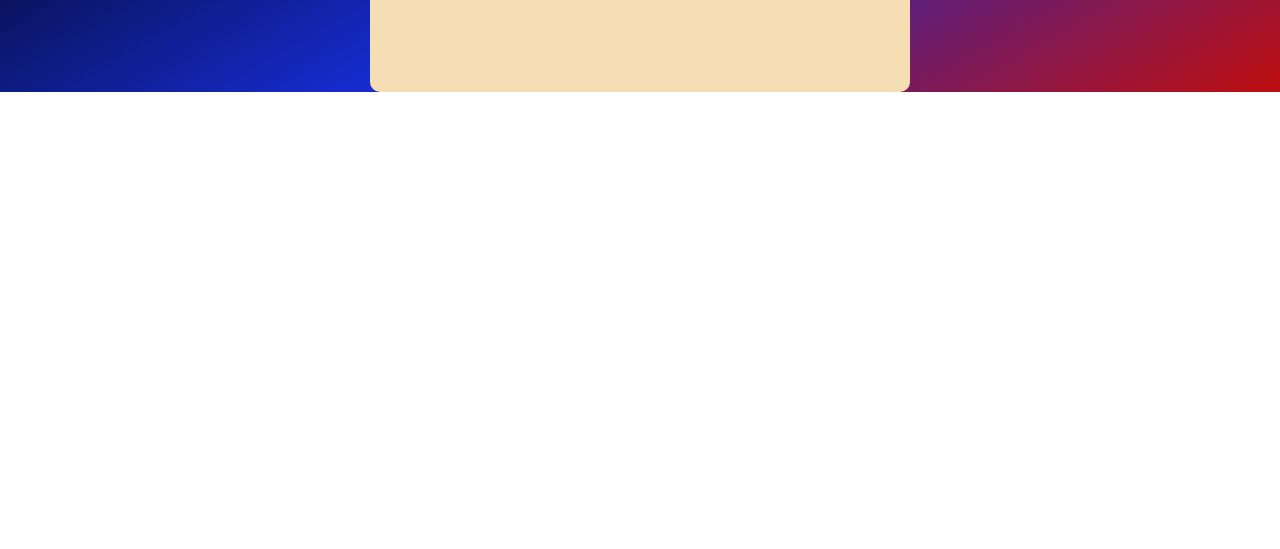
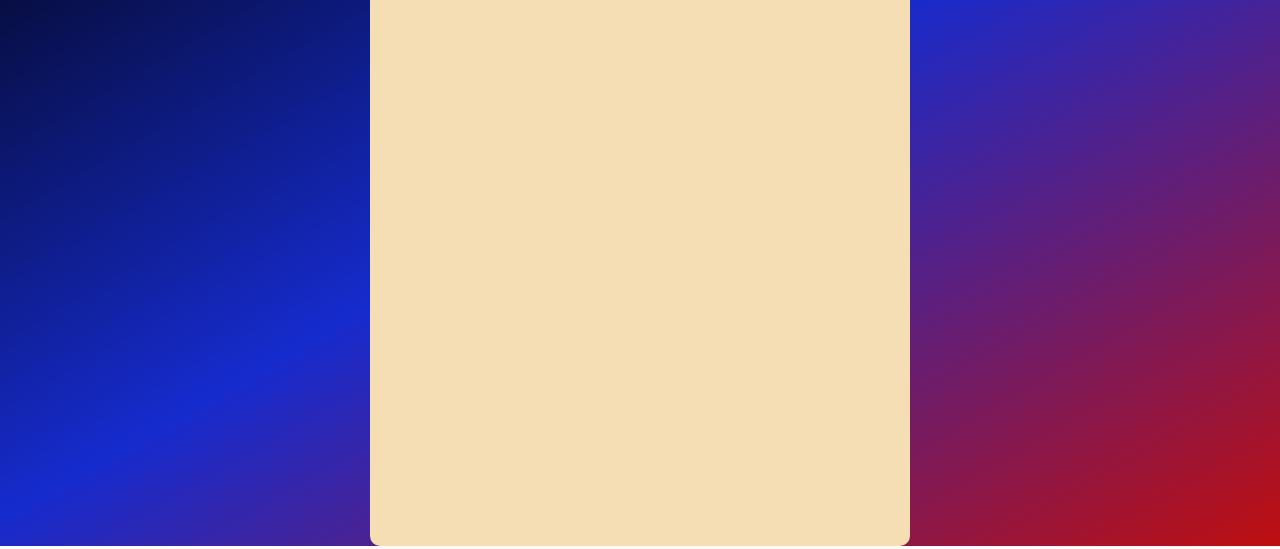
Before and after one commit to Prajjawal-Sharma/To-Do-List, a plain HTML site: page index.html in a window 1280 px wide. Shown: the part 251-800 px from the top of the page. Drawn offline with Linux system fonts and the light colour scheme.

Commit message:
fixed gradient issue

```diff
--- a/index.html
+++ b/index.html
@@ -14,7 +14,7 @@
                 <input type="text" id="input" placeholder="Write a task">
                 <button onClick="addTask()">Add</button>
             </div>
-            <ul id="list">
+            <ul id="list" class="scroll">
             </ul>
         </div>
     </div>
--- a/style.css
+++ b/style.css
@@ -17,12 +17,16 @@ body{
     background: linear-gradient(150deg,black,rgb(22, 43, 205),rgb(190, 15, 15));
     padding-top:10px;
 }
+.scroll{
+    height:66.8vh;
+    overflow-y:scroll;
+}
 .todo{
     width:100%;
     max-width: 540px;
     background: wheat;
-    margin: 100px auto 20px;
-    padding: 40px 30px 70px;
+    margin: 50px auto 20px;
+    padding: 40px 30px 40px;
     border-radius:10px;
 }
 .todo h2{
```
